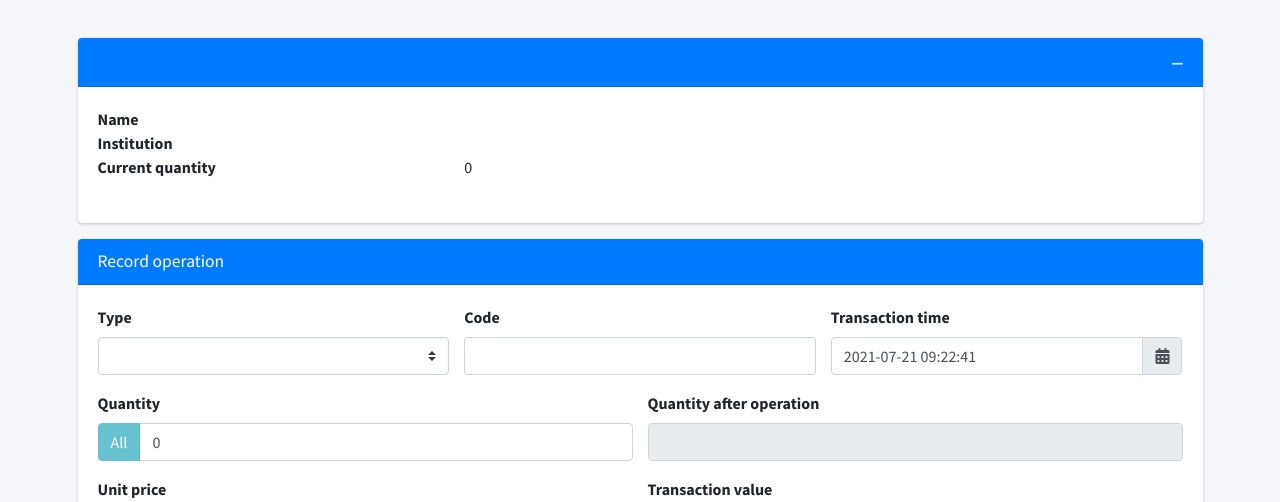
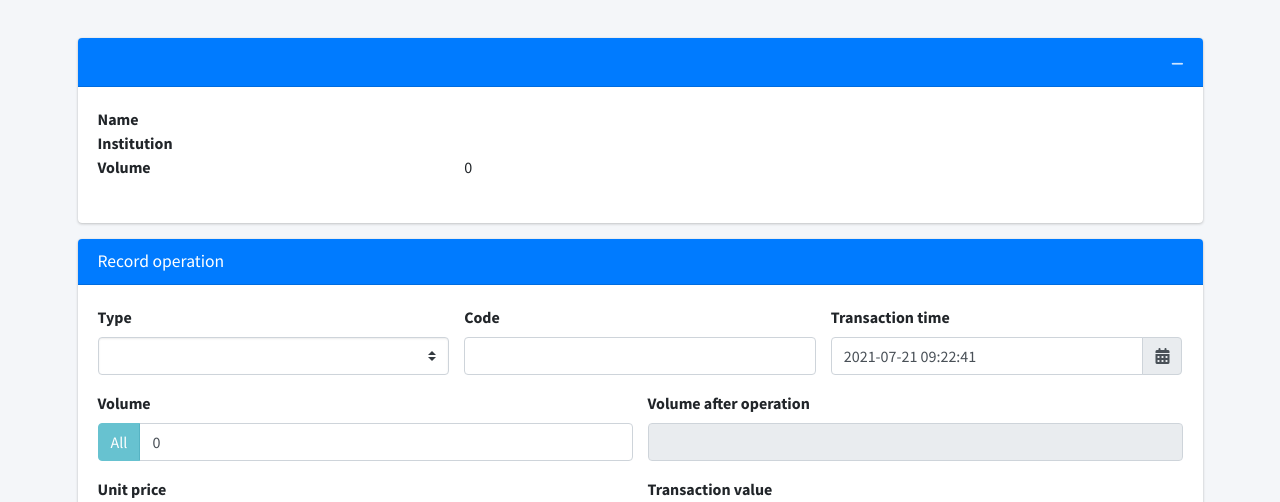
Before and after one commit to kpk-pl/wallet, a Python web app: template web-gui/flaskr/apps/assets/templates/assets/receipt.html in a window 1280 px wide. Shown: the part 57-559 px from the top of the page. Run offline with Jinja, Linux system fonts and the light colour scheme; the template is opened without the code that fills it, so the values that code supplies are empty; some libraries are stand-ins or nearby versions.

Commit message:
Change quantity to volume on receipt page

```diff
--- a/web-gui/flaskr/apps/assets/templates/assets/receipt.html
+++ b/web-gui/flaskr/apps/assets/templates/assets/receipt.html
@@ -163,7 +163,7 @@ $("form").validate({
             {%- endif %}
             <dt class="col-sm-4">Institution</dt>
             <dd class="col-sm-8">{{ asset.institution }}</dd>
-            <dt class="col-sm-4">Current quantity</dt>
+            <dt class="col-sm-4">Volume</dt>
             <dd class="col-sm-8">{{ asset.finalQuantity if asset.finalQuantity else 0 }}</dd>
             {% if asset.lastQuote -%}
             <dt class="col-sm-4">Last quote</dt>
@@ -217,7 +217,7 @@ $("form").validate({
             <div class="row">
               <div class="col-6">
                 <div class="form-group">
-                  <label for="f-quantity">Quantity</label>
+                  <label for="f-quantity">Volume</label>
                   <div class="input-group">
                     <div class="input-group-prepend">
                       <button class="btn btn-info" id="f-quan-all" type="button" disabled="disabled">All</button>
@@ -228,7 +228,7 @@ $("form").validate({
               </div>
               <div class="col-6">
                 <div class="form-group">
-                  <label for="f-quantity-after">Quantity after operation</label>
+                  <label for="f-quantity-after">Volume after operation</label>
                   <input type="text" id="f-quantity-after" name="finalQuantity" class="form-control" disabled="disabled" value="{{ asset.finalQuantity }}" data-lpignore="true"/>
                 </div>
               </div>
```
